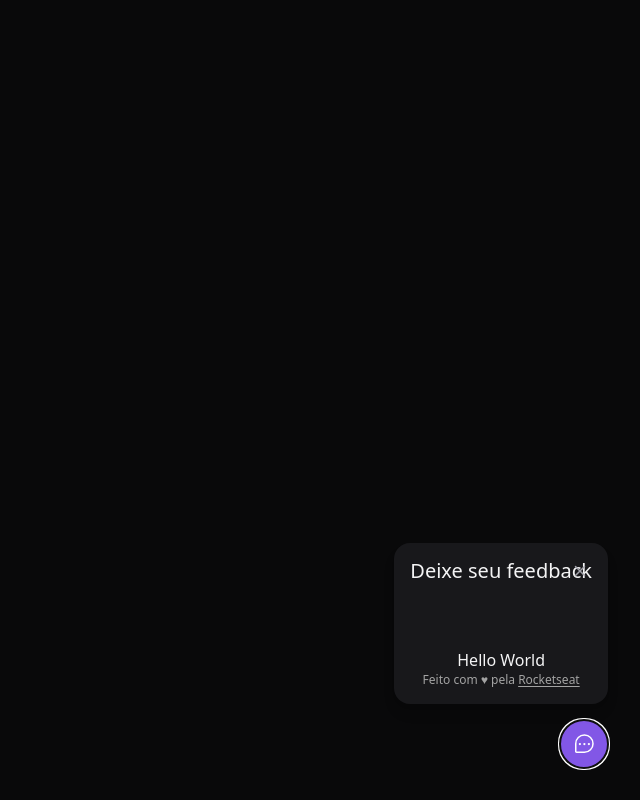
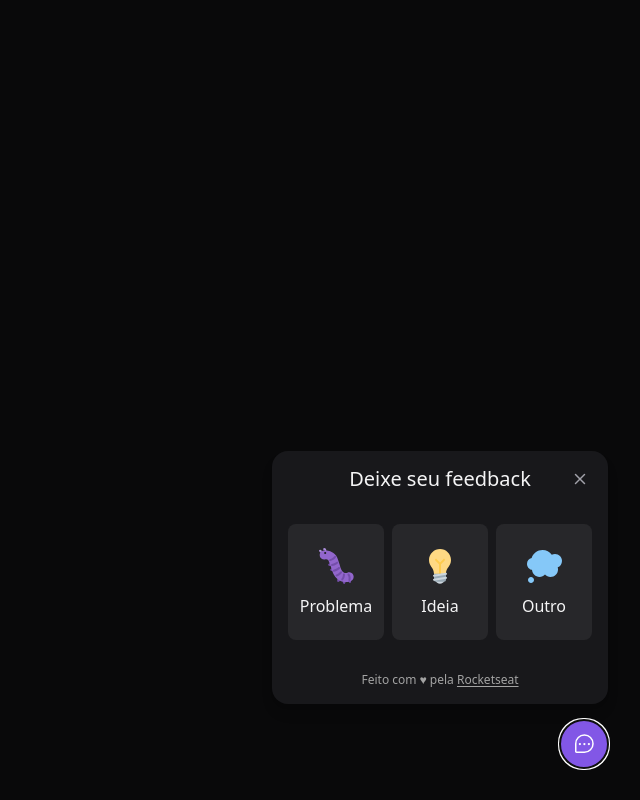
Before and after one commit to luisdasilvahenrique/FeedWid, a React (Vite) app in the folder web/: page / in a window 1280 px wide. Both pictures are taken after a click on the button "Feedback". Shown: the whole page, without its empty margins (640-1280 px from the left). Built offline with nearby package versions, Linux system fonts and the light colour scheme.

Commit message:
buttons actions

```diff
--- a/web/src/components/WidgetForm.tsx
+++ b/web/src/components/WidgetForm.tsx
@@ -1,18 +1,44 @@
+import { useState } from "react";
+
 import { CloseButtom } from "./CloseButtom";
+
+import bugImageUrl from '../assets/bug.svg';
+import ideaImageUrl from '../assets/idea.svg';
+import thoughtImageUrl from '../assets/thought.svg';
+
+
 
 const feedbackTypes = {
     BUG: {
-        title: 'Problema'
+        title: 'Problema',
+        image: {
+            source: bugImageUrl,
+            alt:'Imagem de um inseto'
+        }
     },
     IDEA: {
-        title: 'Ideia'
+        title: 'Ideia',
+        image: {
+            source: ideaImageUrl,
+            alt: 'Imagem de uma lâmpada'
+        }
+
     },
     OTHER: {
-       title: 'Outro'
+       title: 'Outro',
+       image: {
+           source: thoughtImageUrl,
+           alt: 'Imagem de um balão de pensamento'
+       },
     },
 };
 
+type FeedbackType = keyof typeof feedbackTypes;
+
 export function WidgetForm() {
+
+    const [feedbackType, setFeedbackType] = useState<FeedbackType | null>(null);
+
     return (
         <div className="bg-zinc-900 p-4 relative rounded-2xl mb-4 flex flex-col items-center shadow-lg w-[calc(100vw-2rem)] md:w-auto">
 
@@ -25,11 +51,25 @@
                 <CloseButtom />
             </header>
 
-            <div className="flex py-8 gap-2 w-full">
-
-            </div>
-
-            <p>Hello World</p>
+            {!feedbackType ? (
+                <div className="flex py-8 gap-2 w-full">
+                    {Object.entries(feedbackTypes).map(([key, value]) => {
+                        return (
+                            <button
+                                key={key}
+                                className="bg-zinc-800 rounded-lg py-5 w-24 flex-1 flex flex-col items-center gap-2 border-2 border-transparent hover:border-brand-500 focus:border-brand-500 focus:outline-none"
+                                onClick={() => setFeedbackType(key as FeedbackType)}
+                                type="button"
+                            >
+                                <img src={value.image.source} alt={value.image.alt} />
+                                <span>{value.title}</span>
+                            </button>
+                        )
+                    })}
+                </div>
+            ) : (
+                <p>Hello World</p>
+            )}
 
             <footer className="text-xs text-neutral-400">
             Feito com ♥ pela <a className="underline underline-offset-2" href="https://rocketseat.com.br">Rocketseat</a>
```
